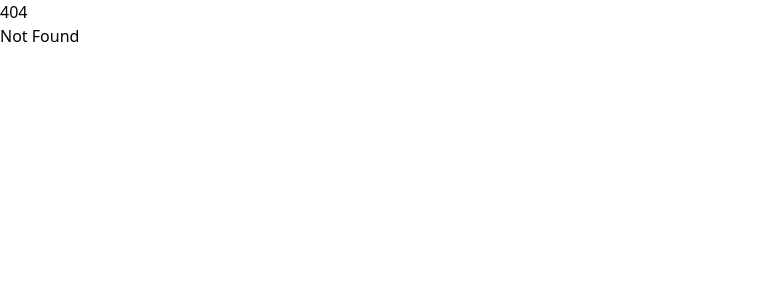
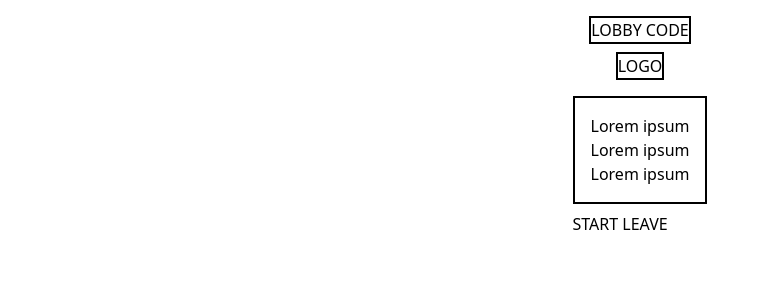
Before and after one commit to bhwk/Quip, a SvelteKit app: page /lobby in a window 1280 px wide. Before the commit this address had no page. Shown: the top 300 px of the page, without its empty margins (0-770 px from the left). Built offline with nearby package versions, Linux system fonts and the light colour scheme.

Commit message:
Add lobby page placeholder

```diff
--- /dev/null
+++ b/src/routes/lobby/+page.svelte
@@ -0,0 +1,17 @@
+<div class="flex flex-col items-center flex-1 p-4 box-border gap-4">
+    <div class="text-center flex flex-col gap-2">
+        <span id="lobbyCode" class="border-2 border-black">LOBBY CODE</span>
+        <div id='logo' class="mx-auto border-2 border-black">LOGO</div>
+    </div>
+    <div class="flex flex-col gap-2">
+        <ul id='playerList' class="border-2 border-black p-4 w-auto">
+            <li>Lorem ipsum</li>
+            <li>Lorem ipsum</li>
+            <li>Lorem ipsum</li>
+        </ul>
+        <div>
+            <button>START</button>
+            <button>LEAVE</button>
+        </div>
+    </div>
+</div>
```
